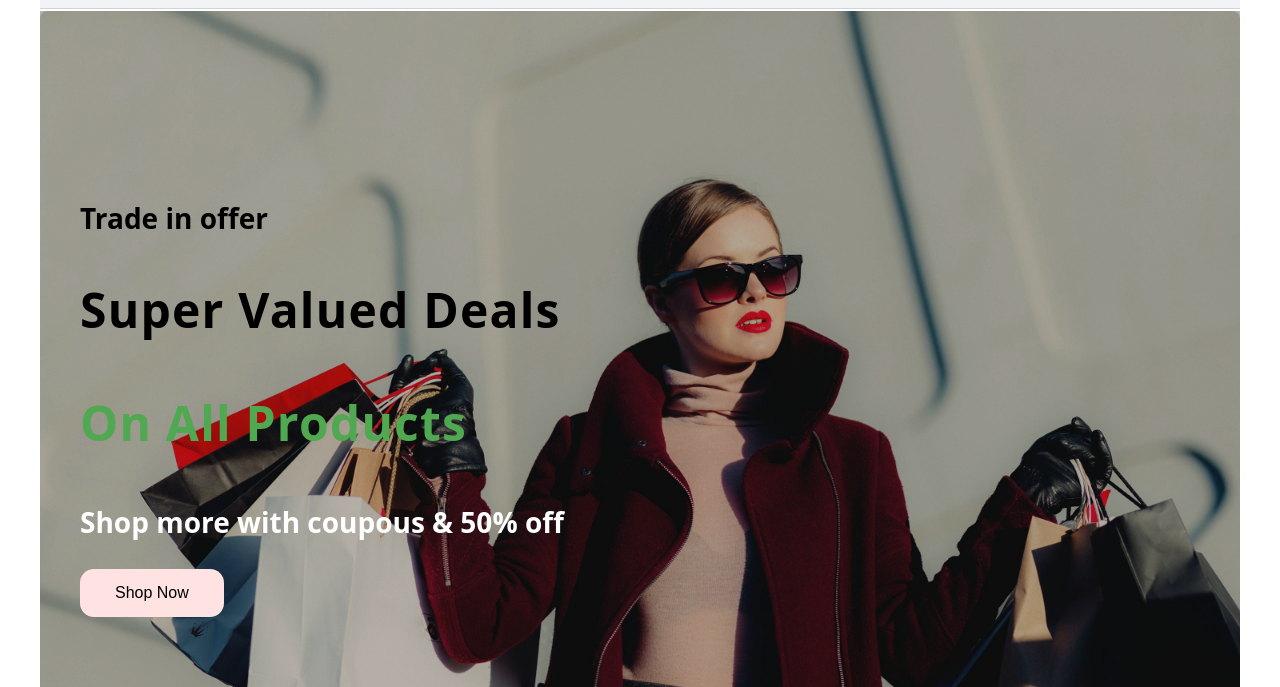
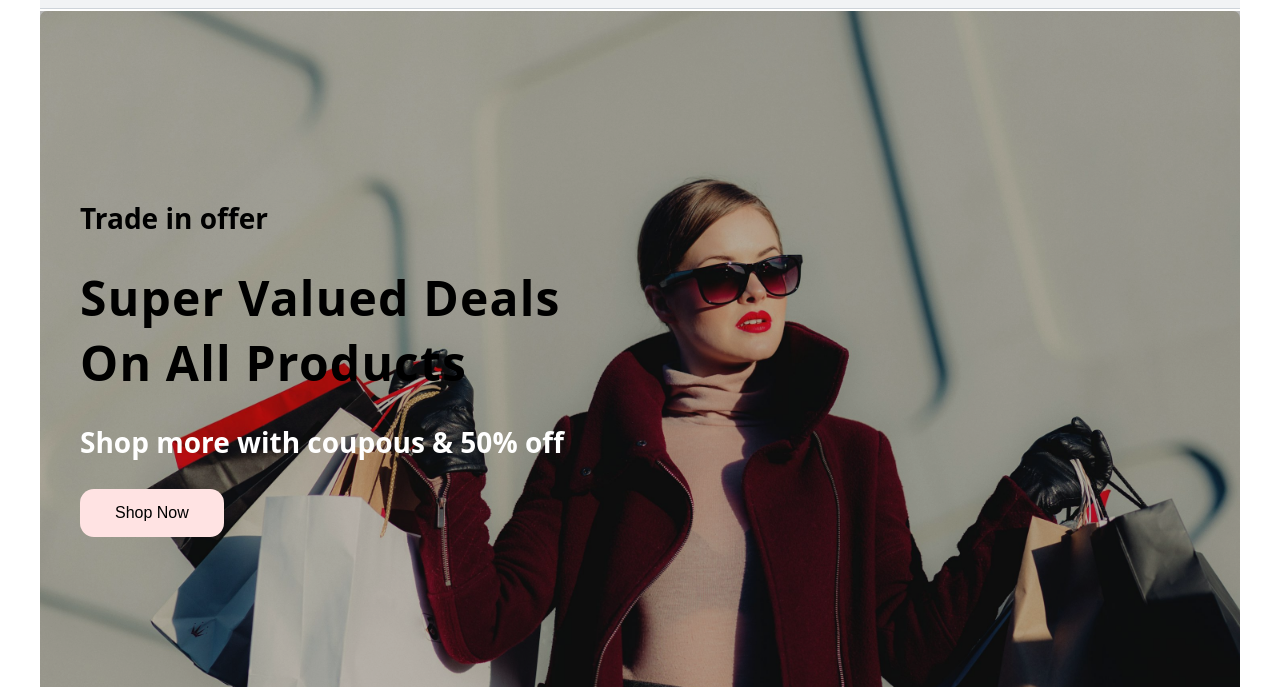
Before and after one commit to aravindsanalkumar/acme_intern_week1-e-commerce-design, a plain HTML site: page index.html in a window 1280 px wide. Shown: the part 113-800 px from the top of the page. Drawn offline with Linux system fonts and the light colour scheme.

Commit message:
heading cleared

```diff
--- a/style.css
+++ b/style.css
@@ -3,6 +3,13 @@ body{
     padding:0;
     box-sizing: border-box;
     font-family:system-ui, -apple-system, BlinkMacSystemFont, 'Segoe UI', Roboto, Oxygen, Ubuntu, Cantarell, 'Open Sans', 'Helvetica Neue', sans-serif;
+}
+
+h1,
+h2,
+h3{
+    margin:0;
+    padding:0;
 }
 
 .header{
@@ -74,21 +81,23 @@ body{
 .hero_content h2{
     font-size: 48px;
     letter-spacing: 1.2px;
+
 }
 
 .hero_content h3{
     font-size: 48px;
     letter-spacing: 1.2px;
-    color:rgb(80, 168, 80);
+}
+
+
+
+.hero_content_small{
+    color:#ffffff;
 }
 
 .hero_content p{
     font-size: 28px;
     font-weight: 700;
-}
-
-.hero_content_small{
-    color:#ffffff;
 }
 
 .hero_content_btn{
```
